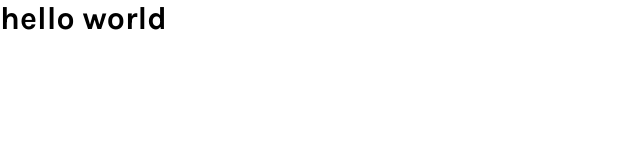
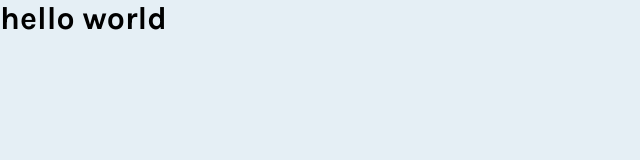
Before and after one commit to codingwolf-at/price-grid-component, a plain HTML site: page index.html in a window 1280 px wide. Shown: the whole page, without its empty margins (0-640 px from the left). Drawn offline with Linux system fonts and the light colour scheme.

Commit message:
style: bg color

```diff
--- a/style.css
+++ b/style.css
@@ -16,6 +16,7 @@
 body {
     font-family: 'Karla', sans-serif;
     font-size: 16px;
+    background-color: var(--secondary-grey);
 }
 
 /* .attribution { font-size: 11px; text-align: center; }
```
